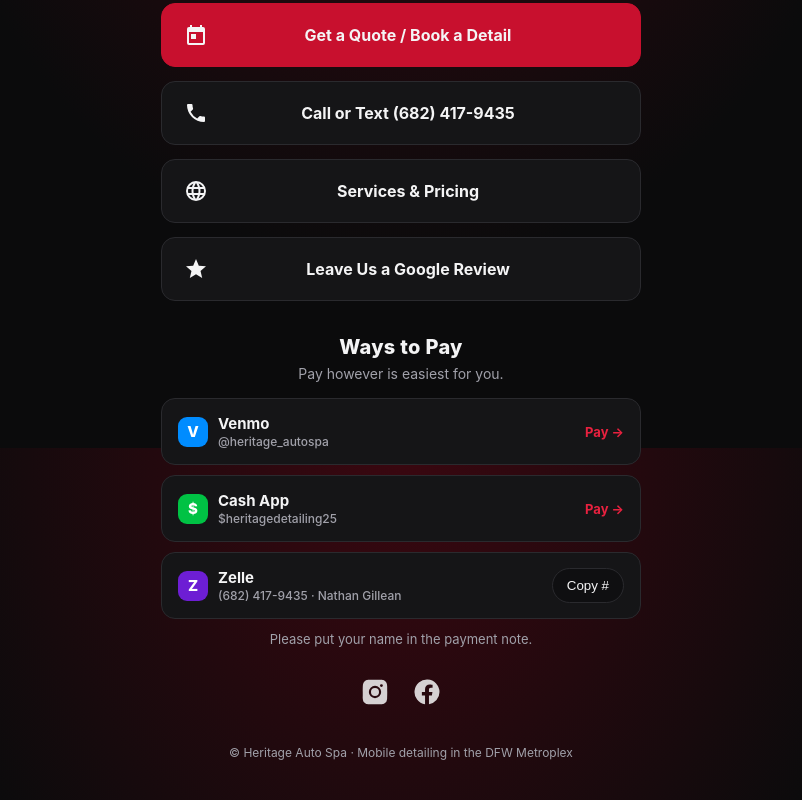
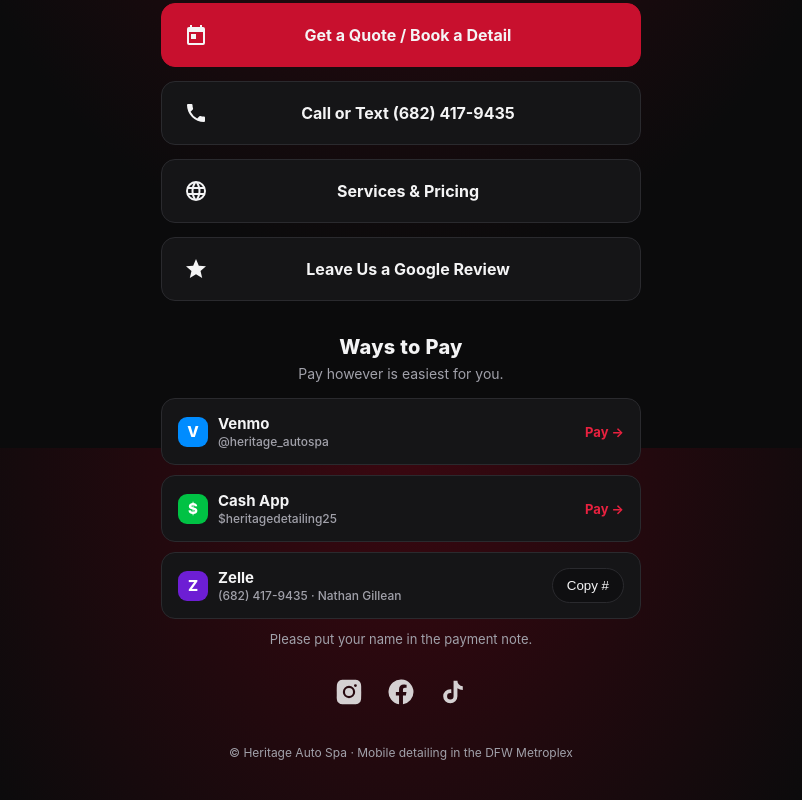
Before and after one commit to dfwheritageautospa-cell/heritage-auto-spa, a plain HTML site: page links.html in a window 1280 px wide. Shown: the part 352-1152 px from the top of the page, without its empty margins (239-1041 px from the left). Drawn offline with Linux system fonts and the light colour scheme.

Commit message:
Add files via upload

```diff
--- a/links.html
+++ b/links.html
@@ -117,6 +117,7 @@
   <div class="socials">
     <a href="https://www.instagram.com/heritage_autospa/" aria-label="Instagram"><svg viewBox="0 0 24 24"><path d="M12 2.2c3.2 0 3.6 0 4.8.07 1.17.05 1.8.25 2.23.41.56.22.96.48 1.38.9.42.42.68.82.9 1.38.16.42.36 1.06.41 2.23.06 1.27.07 1.65.07 4.85s0 3.58-.07 4.85c-.05 1.17-.25 1.8-.41 2.23-.22.56-.48.96-.9 1.38-.42.42-.82.68-1.38.9-.42.16-1.06.36-2.23.41-1.27.06-1.65.07-4.85.07s-3.58 0-4.85-.07c-1.17-.05-1.8-.25-2.23-.41a3.7 3.7 0 0 1-1.38-.9 3.7 3.7 0 0 1-.9-1.38c-.16-.42-.36-1.06-.41-2.23C2.21 15.58 2.2 15.2 2.2 12s0-3.58.07-4.85c.05-1.17.25-1.8.41-2.23.22-.56.48-.96.9-1.38.42-.42.82-.68 1.38-.9.42-.16 1.06-.36 2.23-.41C8.42 2.21 8.8 2.2 12 2.2zm0 4.86a4.94 4.94 0 1 0 0 9.88 4.94 4.94 0 0 0 0-9.88zm0 8.15a3.21 3.21 0 1 1 0-6.42 3.21 3.21 0 0 1 0 6.42zm5.14-9.5a1.15 1.15 0 1 0 0 2.3 1.15 1.15 0 0 0 0-2.3z"/></svg></a>
     <a href="https://www.facebook.com/share/1DgN7BkQs7/?mibextid=wwXIfr" aria-label="Facebook"><svg viewBox="0 0 24 24"><path d="M22 12a10 10 0 1 0-11.56 9.88v-6.99H7.9V12h2.54V9.8c0-2.5 1.49-3.89 3.78-3.89 1.09 0 2.24.2 2.24.2v2.46h-1.26c-1.24 0-1.63.77-1.63 1.56V12h2.78l-.44 2.89h-2.34v6.99A10 10 0 0 0 22 12z"/></svg></a>
+    <a href="https://www.tiktok.com/@ms..kei94" target="_blank" rel="noopener" aria-label="TikTok"><svg viewBox="0 0 24 24"><path d="M16.6 5.82A4.28 4.28 0 0 1 15.54 3h-3.09v12.4a2.59 2.59 0 1 1-2.59-2.6c.27 0 .53.04.77.12V9.77a5.7 5.7 0 0 0-.77-.05A5.69 5.69 0 1 0 15.54 15.4V9.01a7.33 7.33 0 0 0 4.29 1.38V7.3a4.28 4.28 0 0 1-3.23-1.48z"/></svg></a>
   </div>
 
   <footer>© Heritage Auto Spa · Mobile detailing in the DFW Metroplex</footer>
```
